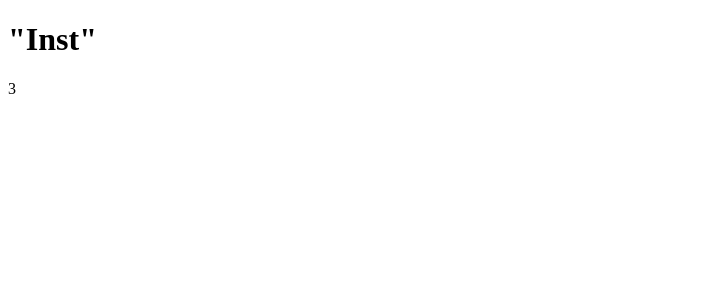
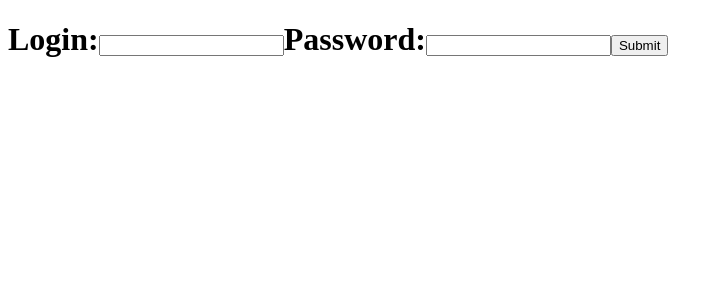
Before and after one commit to GurbanovAli/Inst, a React app: page / in a window 1280 px wide. Shown: the top 300 px of the page, without its empty margins (0-723 px from the left). Built offline with nearby package versions, Linux system fonts and the light colour scheme.

Commit message:
add: authorization of the app

```diff
--- /dev/null
+++ b/data.json
@@ -0,0 +1,9 @@
+[{
+        "login": "admin",
+        "password": "admin"
+    },
+    {
+        "login": "user",
+        "password": "user"
+    }
+]
--- /dev/null
+++ b/src/App.tsx
@@ -0,0 +1,14 @@
+import React, {useState} from "react";
+
+import Auth from './auth'
+import data from '../data.json'
+
+export const App = () => {
+  const [auth, setAuth] = useState(false);
+
+  return (
+    <h1>
+      <Auth data={data}/>
+    </h1>
+  )
+};
--- /dev/null
+++ b/src/auth/index.tsx
@@ -0,0 +1,36 @@
+import React, { useState } from "react";
+
+import styled from 'styled-components'
+
+const Auth = (props) => {
+    const initialFormState = {
+        'login': '',
+        'password': '',
+    };
+
+    const [values, setValues] = useState(initialFormState);
+
+    const handleChange = (event: any): any => {
+        const { name, value } = event.target as any;
+
+        setValues({ ...values, [name]: value })
+    };
+
+    const handleSubmit = (event) => {
+        event.preventDefault();
+    };
+
+    return (
+        <form onSubmit={handleSubmit}>
+            <label>Login:
+          <input type="text" name='login' onChange={handleChange} />
+            </label>
+            <label htmlFor="">Password:
+          <input type="text" name='password' onChange={handleChange} />
+            </label>
+            <button type="submit">Submit</button>
+        </form>
+    )
+}
+
+export default Auth
--- a/src/components/App.tsx
+++ /dev/null
@@ -1,7 +0,0 @@
-import * as React from "react";
-
-export const App = () => (
-  <h1>
-    "Inst"
-  </h1>
-);
--- a/src/components/index.tsx
+++ b/src/components/index.tsx
@@ -1,8 +1,3 @@
-import * as React from "react";
-import * as ReactDOM from "react-dom";
-import { App } from "./App";
+import React from "react";
 
-ReactDOM.render(
-  <App />,
-  document.getElementById("output")
-);
+const Main = () => ();
--- a/src/components/index.html
+++ b/src/index.html
@@ -11,4 +11,4 @@
     <div id="output"></div>
 </body>
 
-</html>3
+</html>
--- /dev/null
+++ b/src/index.tsx
@@ -0,0 +1,8 @@
+import * as React from "react";
+import * as ReactDOM from "react-dom";
+import { App } from "./App";
+
+ReactDOM.render(
+  <App />,
+  document.getElementById("output")
+);
--- /dev/null
+++ b/src/styles.ts
@@ -0,0 +1,3 @@
+import styled from 'styled-components'
+
+export const Modal = styled.div``;
--- a/webpack.config.js
+++ b/webpack.config.js
@@ -2,7 +2,7 @@ const path = require("path");
 const HtmlWebpackPlugin = require("html-webpack-plugin");
 const MiniCssExtractPlugin = require("mini-css-extract-plugin");
 module.exports = {
-    entry: "./src/components/index.tsx",
+    entry: "./src/index.tsx",
     target: "web",
     mode: "development",
     output: {
@@ -30,7 +30,7 @@ module.exports = {
     },
     plugins: [
         new HtmlWebpackPlugin({
-            template: path.resolve(__dirname, "src", "components", "index.html"),
+            template: path.resolve(__dirname, "src", "index.html"),
         }),
         new MiniCssExtractPlugin({
             filename: "./src/yourfile.css",
```
Also changed, not shown: package.json (+12 -1 lines), tsconfig.json (+1 -15 lines), 1 other file (tests, documents, lock files or other folders).
